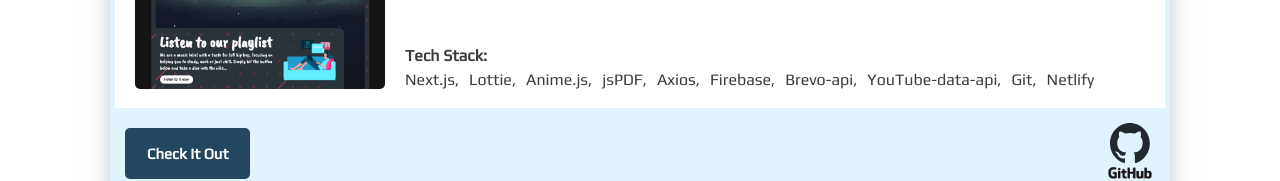
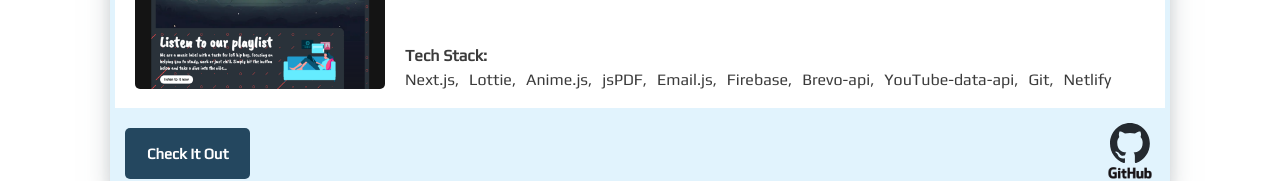
Before and after one commit to houbass/portfoliopage, a React (Create React App) app: page / in a window 1280 px wide. Shown: the part 2349-2530 px from the top of the page. Built offline with nearby package versions, Linux system fonts and the light colour scheme.

Commit message:
my projects tech stack change

```diff
--- a/src/components/MyProjectsDetails.js
+++ b/src/components/MyProjectsDetails.js
@@ -6,9 +6,9 @@ const stacks = {
         url: "https://animejs.com/"
     },
 
-    axios: {
-        name: "Axios",
-        url: "https://www.npmjs.com/package/axios"
+    emailJs: {
+        name: "Email.js",
+        url: "https://www.emailjs.com/"
     },
 
     brevo: {
@@ -101,7 +101,7 @@ const stacks = {
             title: "Sofa Lofi Recording Label",
             pic: sofaPic,
             text: "Explore my full-stack project for Sofa Lofi recording label, a platform harmonizing front-end and back-end tech. Tailored to the label's needs, it includes features such as releases cards, an admin page, submission forms with validations, subscription and a PDF generator for contract creation.",
-            techStack: [stacks.nextJs, stacks.lottie, stacks.animeJs, stacks.jsPdf, stacks.axios, stacks.firebase, stacks.brevo, stacks.youtubeDataApi, stacks.git, stacks.netlify],
+            techStack: [stacks.nextJs, stacks.lottie, stacks.animeJs, stacks.jsPdf, stacks.emailJs, stacks.firebase, stacks.brevo, stacks.youtubeDataApi, stacks.git, stacks.netlify],
             btnText: "Check It Out",
             link: "https://sofalofi.com/",
             git: "https://github.com/houbass/sofaoptimalization"
```
